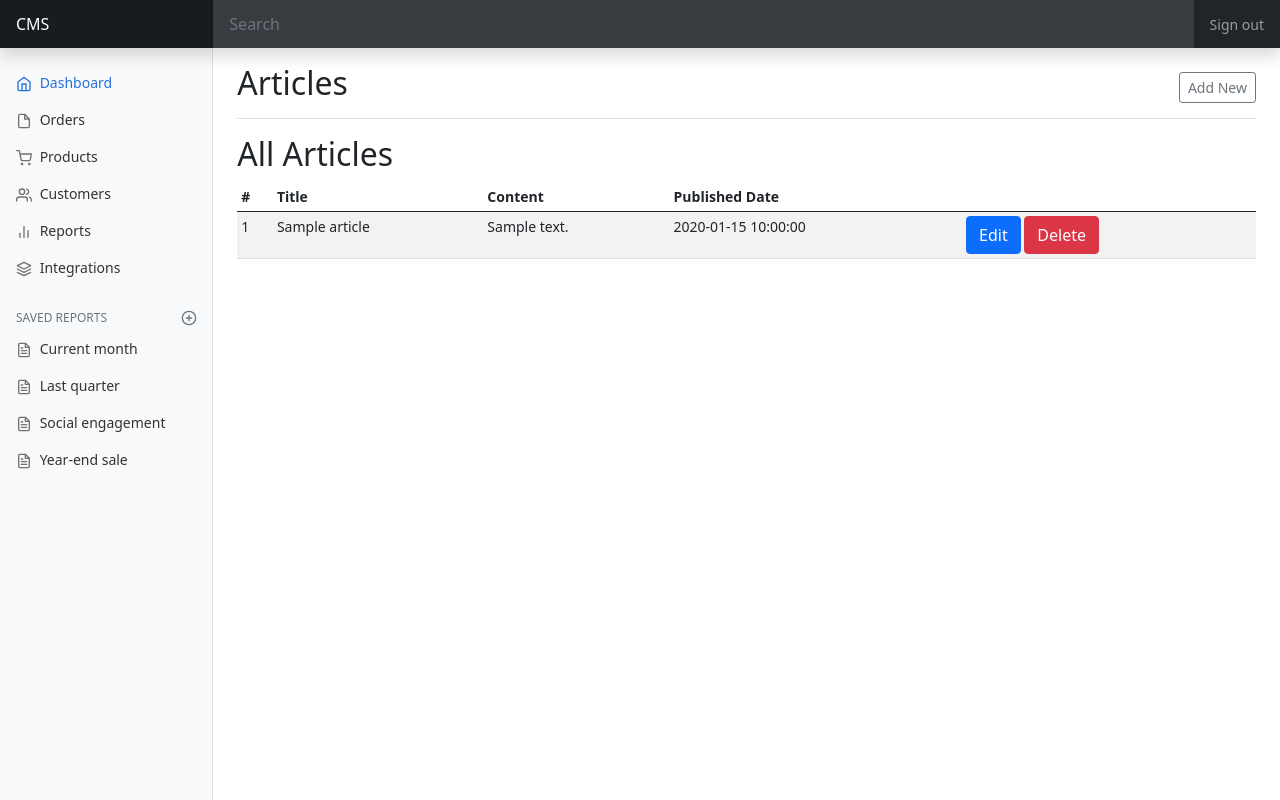
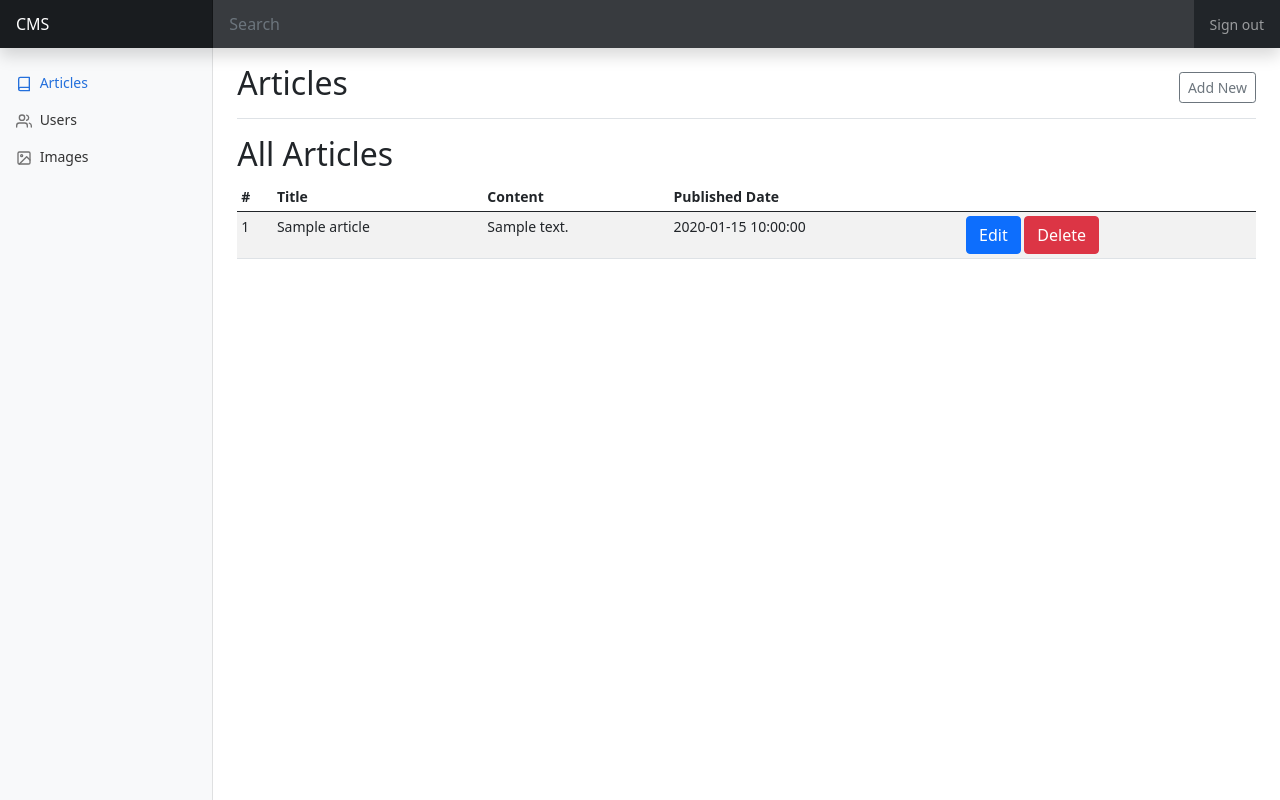
Before and after one commit to AkrmEdm/dynamic_cms, a PHP site: page /php-cms/posts/index.php in a window 1280 px wide. Run offline with PHP 8.4, Linux system fonts and the light colour scheme; the visitor is signed in with stand-in values (Sample User, id 1); tables that the repository leaves empty or names only in its code hold one stand-in row (values such as "Sample post"); some libraries are stand-ins or nearby versions.

Commit message:
sidebar and domain link update

```diff
--- a/helpers.php
+++ b/helpers.php
@@ -141,9 +141,29 @@ if (! function_exists('sanitizeText')) {
 if (! function_exists('redirect')) {
     function redirect($url)
     {
-        $domain ='http://localhost/php-cms';
+        $domain = getUrl();
 
         header('Location:'.$domain.$url);
         exit;
     }
 }
+
+if (! function_exists('getUrl')) {
+    function getUrl($path = null)
+    {
+        $domain ='http://localhost/php-cms';
+
+        return $domain.$path;
+    }
+}
+
+if (! function_exists('getActive')) {
+    function getActive($path)
+    {
+        if(strpos($_SERVER['REQUEST_URI'], $path)) {
+            return 'active';
+        }
+
+        return '';
+    }
+}
--- a/partials/header.php
+++ b/partials/header.php
@@ -1,7 +1,6 @@
 <?php
-
-$domain ='http://localhost/php-cms';
-
+    include('../helpers.php');
+    $domain = getUrl();
 ?>
 
 <!doctype html>
--- a/partials/sidebar.php
+++ b/partials/sidebar.php
@@ -1,77 +1,35 @@
+<?php
+    include('../helpers.php');
+
+?>
+
 <div class="container-fluid">
     <div class="row">
       <nav id="sidebarMenu" class="col-md-3 col-lg-2 d-md-block bg-light sidebar collapse">
         <div class="position-sticky pt-3">
           <ul class="nav flex-column">
+
             <li class="nav-item">
-              <a class="nav-link active" aria-current="page" href="#">
-                <span data-feather="home"></span>
-                Dashboard
+              <a class="nav-link <?= getActive('/posts'); ?>" href="<?= getUrl('/posts'); ?>">
+                <span data-feather="book"></span>
+                Articles
               </a>
             </li>
+
             <li class="nav-item">
-              <a class="nav-link" href="#">
-                <span data-feather="file"></span>
-                Orders
+              <a class="nav-link <?= getActive('/users'); ?>" href="<?= getUrl('/users'); ?>">
+                <span data-feather="users"></span>
+                Users
               </a>
             </li>
+
             <li class="nav-item">
-              <a class="nav-link" href="#">
-                <span data-feather="shopping-cart"></span>
-                Products
+              <a class="nav-link <?= getActive('/images'); ?>" href="<?= getUrl('/images'); ?>">
+                <span data-feather="image"></span>
+               Images
               </a>
             </li>
-            <li class="nav-item">
-              <a class="nav-link" href="#">
-                <span data-feather="users"></span>
-                Customers
-              </a>
-            </li>
-            <li class="nav-item">
-              <a class="nav-link" href="#">
-                <span data-feather="bar-chart-2"></span>
-                Reports
-              </a>
-            </li>
-            <li class="nav-item">
-              <a class="nav-link" href="#">
-                <span data-feather="layers"></span>
-                Integrations
-              </a>
-            </li>
-          </ul>
 
-          <h6 class="sidebar-heading d-flex justify-content-between align-items-center px-3 mt-4 mb-1 text-muted">
-            <span>Saved reports</span>
-            <a class="link-secondary" href="#" aria-label="Add a new report">
-              <span data-feather="plus-circle"></span>
-            </a>
-          </h6>
-          <ul class="nav flex-column mb-2">
-            <li class="nav-item">
-              <a class="nav-link" href="#">
-                <span data-feather="file-text"></span>
-                Current month
-              </a>
-            </li>
-            <li class="nav-item">
-              <a class="nav-link" href="#">
-                <span data-feather="file-text"></span>
-                Last quarter
-              </a>
-            </li>
-            <li class="nav-item">
-              <a class="nav-link" href="#">
-                <span data-feather="file-text"></span>
-                Social engagement
-              </a>
-            </li>
-            <li class="nav-item">
-              <a class="nav-link" href="#">
-                <span data-feather="file-text"></span>
-                Year-end sale
-              </a>
-            </li>
           </ul>
         </div>
       </nav>
```
